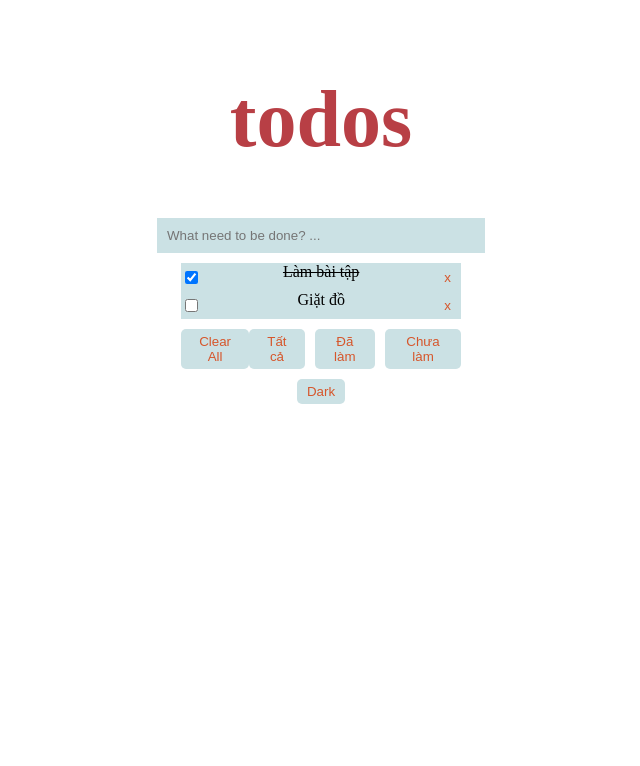
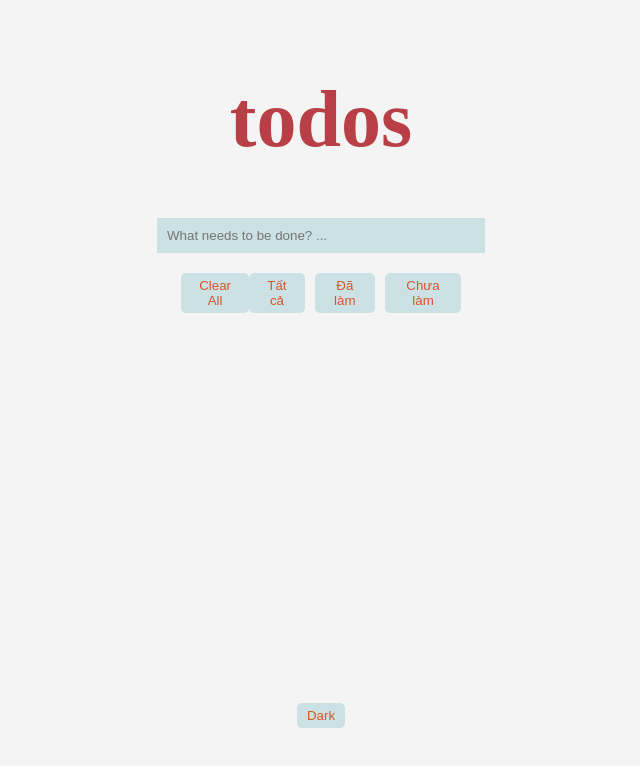
Before and after one commit to ThangMIng/react-todolist, a React (Create React App) app: page / in a window 1280 px wide. Shown: the top 766 px of the page, without its empty margins (319-959 px from the left). Built offline with nearby package versions, Linux system fonts and the light colour scheme.

Commit message:
update todo

```diff
--- a/src/App.css
+++ b/src/App.css
@@ -118,3 +118,8 @@ input[type='checkbox'] {
 .btn-tg{
   margin-top: 10px;
 }
+.list-item {
+  height: 400px;
+  overflow-y: auto;
+  margin-bottom: 20px;
+}
--- a/src/App.js
+++ b/src/App.js
@@ -3,39 +3,47 @@ import React from 'react';
 import TodoInput from './TodoInput/index.js';
 import TodoList from './TodoList/index.js';
 import ThemeToggle from './Theme/ThemeToggle.js';
-import { ThemeContext,ThemeProvider } from './Theme/ThemeContext';
-
+import InfiniteScroll from './scroll/infiniteScroll';
 
 class App extends React.Component {
   constructor(props) {
     super(props);
     this.state = {
-      data: [
-        { id: 0, name: 'Làm bài tập', status: true },
-        { id: 1, name: 'Giặt đồ', status: false }
-      ],
-      filter: 'all'
+      data: [],
+      filter: 'all',
+      editId: null,
+      currentPage: 0,
+      todosPerPage: 5,
     };
+    this.inputRef = React.createRef();
+  }
+
+  addTodo = () => {
+    const name = this.inputRef.current.value.trim();
+    if (this.state.editId !== null) {
+      this.setState(prevState => ({
+        data: prevState.data.map(item => item.id === this.state.editId ? { ...item, name } : item),
+        editId: null
+      }));
+    } else if (name) {
+      const newData = [...this.state.data, { id: this.findMax() + 1, name, status: false }];
+      this.setState({ data: newData });
+    }
+    this.inputRef.current.value = '';
   }
 
   findMax = () => {
     return this.state.data.length ? Math.max(...this.state.data.map(item => item.id)) : 0;
   }
 
-  addTodo = (name) => {
-    const newData = [...this.state.data, { id: this.findMax() + 1, name, status: false }];
-    this.setState({ data: newData });
+  startEditTodo = (id, name) => {
+    this.setState({ editId: id });
+    this.inputRef.current.value = name;
   }
 
-  editTodo = (id, name) => {
+  toggleTodo = (id) => {
     this.setState(prevState => ({
-      data: prevState.data.map(item => item.id === id ? { ...item, name } : item),
-    }));
-  }
-
-  toggleTodo = (index) => {
-    this.setState(prevState => ({
-      data: prevState.data.map((item, idx) => idx === index ? { ...item, status: !item.status } : item)
+      data: prevState.data.map(item => item.id === id ? { ...item, status: !item.status } : item)
     }));
   }
 
@@ -48,12 +56,17 @@ class App extends React.Component {
   setFilter = (filter) => {
     this.setState({ filter });
   }
+
   clearAll = () => {
-    this.setState({ data: [] });
+    this.setState({ data: [], currentPage: 0 });
+  }
+
+  loadMore = () => {
+    this.setState(prevState => ({ currentPage: prevState.currentPage + 1 }));
   }
 
   render() {
-    const { data, filter } = this.state;
+    const { data, filter, currentPage, todosPerPage } = this.state;
 
     const filteredData = data.filter(item => {
       if (filter === 'completed') return item.status;
@@ -61,29 +74,25 @@ class App extends React.Component {
       return true;
     });
 
-    return (
-      <ThemeProvider>
-        <ThemeContext.Consumer>
-          {({ isDarkTheme }) => {
-            document.body.className = isDarkTheme ? 'dark-theme' : 'light-theme';
+    const hasMore = currentPage * todosPerPage < filteredData.length;
+
+    const todosToDisplay = filteredData.slice(0, (currentPage + 1) * todosPerPage);
+
     return (
         <div className="App">
           <h1>todos</h1>
-                <TodoInput addTodo={this.addTodo} />
+          <TodoInput addTodo={this.addTodo} inputRef={this.inputRef} />
           <TodoList
-                  todos={filteredData}
+            todos={todosToDisplay}
             toggleTodo={this.toggleTodo}
             deleteTodo={this.deleteTodo}
-                  editTodo={this.editTodo}
+            startEditTodo={this.startEditTodo}
             setFilter={this.setFilter}
             clearAll={this.clearAll}
           />
-                <div className='btn-tg'><ThemeToggle /></div>
+          <InfiniteScroll loadMore={this.loadMore} hasMore={hasMore} />
+          <ThemeToggle />
         </div>
-            );
-            }}
-          </ThemeContext.Consumer>
-      </ThemeProvider>
     );
   }
 }
--- a/src/TodoInput/index.js
+++ b/src/TodoInput/index.js
@@ -2,33 +2,20 @@ import React, { Component } from 'react';
 import '../App.css';
 
 class TodoInput extends Component {
-  constructor(props) {
-    super(props);
-    this.state = {
-      inputValue: '',
-    };
-  }
-
   handleAdd = (e) => {
-    if (e.key === 'Enter' && this.state.inputValue.trim()) {
-      this.props.addTodo(this.state.inputValue);
-      this.setState({ inputValue: '' });
+    if (e.key === 'Enter') {
+      this.props.addTodo();
     }
-  };
-
-  handleChange = (e) => {
-    this.setState({ inputValue: e.target.value });
   };
 
   render() {
     return (
       <input
         className="input-text"
-        value={this.state.inputValue}
-        onChange={this.handleChange}
+        ref={this.props.inputRef}
         onKeyDown={this.handleAdd}
         type="text"
-        placeholder="What need to be done? ..."
+        placeholder="What needs to be done? ..."
       />
     );
   }
--- a/src/TodoList/index.js
+++ b/src/TodoList/index.js
@@ -2,47 +2,27 @@ import React, { Component } from 'react';
 import '../App.css';
 
 class TodoList extends Component {
-  constructor(props) {
-    super(props);
-    this.state = {
-      idEdit: -1,
-    };
-  }
-
   render() {
-    const { todos, toggleTodo, deleteTodo, editTodo, clearAll, setFilter } = this.props;
+    const { todos, toggleTodo, deleteTodo, startEditTodo, clearAll, setFilter } = this.props;
 
     return (
       <div className="list-item">
         <div className="list">
-          {todos.map((item, index) => (
+          {todos.map((item) => (
             <div className="todo" key={item.id} style={{ display: 'flex', alignItems: 'center' }}>
               <input
                 type="checkbox"
                 checked={item.status}
-                onChange={() => toggleTodo(index)}
+                onChange={() => toggleTodo(item.id)}
                 style={{ marginRight: '10px' }}
               />
-              {item.id === this.state.idEdit ? (
-                <input
-                  onKeyDown={(e) => {
-                    if (e.key === 'Enter') {
-                      editTodo(item.id, e.target.value);
-                      this.setState({ idEdit: -1 });
-                    }
-                  }}
-                  style={{ flex: 1, marginBottom: '5px' }}
-                  defaultValue={item.name}
-                />
-              ) : (
               <div
                 className="todo-item"
-                  onClick={() => this.setState({ idEdit: item.id })}
                 style={{ flex: 1, cursor: 'pointer', textDecoration: item.status ? 'line-through' : 'none' }}
               >
                 {item.name}
               </div>
-              )}
+              <button className="btn-edit" onClick={() => startEditTodo(item.id, item.name)}>Sửa</button>
               <button className="btn-x" onClick={() => deleteTodo(item.id)}>x</button>
             </div>
           ))}
--- a/src/index.js
+++ b/src/index.js
@@ -3,12 +3,14 @@ import ReactDOM from 'react-dom/client';
 import './index.css';
 import App from './App';
 import reportWebVitals from './reportWebVitals';
+import { ThemeProvider, ThemeContext } from './Theme/ThemeContext';
+import './App.css';
 
 const root = ReactDOM.createRoot(document.getElementById('root'));
 root.render(
-  <React.StrictMode>
-    <App />
-  </React.StrictMode>
+    <ThemeProvider>
+        <App />
+    </ThemeProvider>
 );
 
 // If you want to start measuring performance in your app, pass a function
--- /dev/null
+++ b/src/scroll/infiniteScroll.js
@@ -0,0 +1,34 @@
+import React, { Component } from 'react';
+
+class InfiniteScroll extends Component {
+  constructor(props) {
+    super(props);
+    this.observer = null;
+    this.lastElementRef = React.createRef();
+  }
+
+  componentDidMount() {
+    this.observer = new IntersectionObserver(this.handleIntersect);
+    if (this.lastElementRef.current) {
+      this.observer.observe(this.lastElementRef.current);
+    }
+  }
+
+  componentWillUnmount() {
+    if (this.observer && this.lastElementRef.current) {
+      this.observer.unobserve(this.lastElementRef.current);
+    }
+  }
+
+  handleIntersect = (entries) => {
+    if (entries[0].isIntersecting && this.props.hasMore) {
+      this.props.loadMore();
+    }
+  };
+
+  render() {
+    return <div ref={this.lastElementRef} style={{ height: '20px' }} />;
+  }
+}
+
+export default InfiniteScroll;
```
Also changed, not shown: src/Theme/ThemeContext.js (line endings or trailing spaces), src/Theme/ThemeToggle.js (line endings or trailing spaces), src/TodoInput/index.css (deleted), 1 other file (tests, documents, lock files or other folders). Lines whose indentation alone changed are shown as unchanged.
